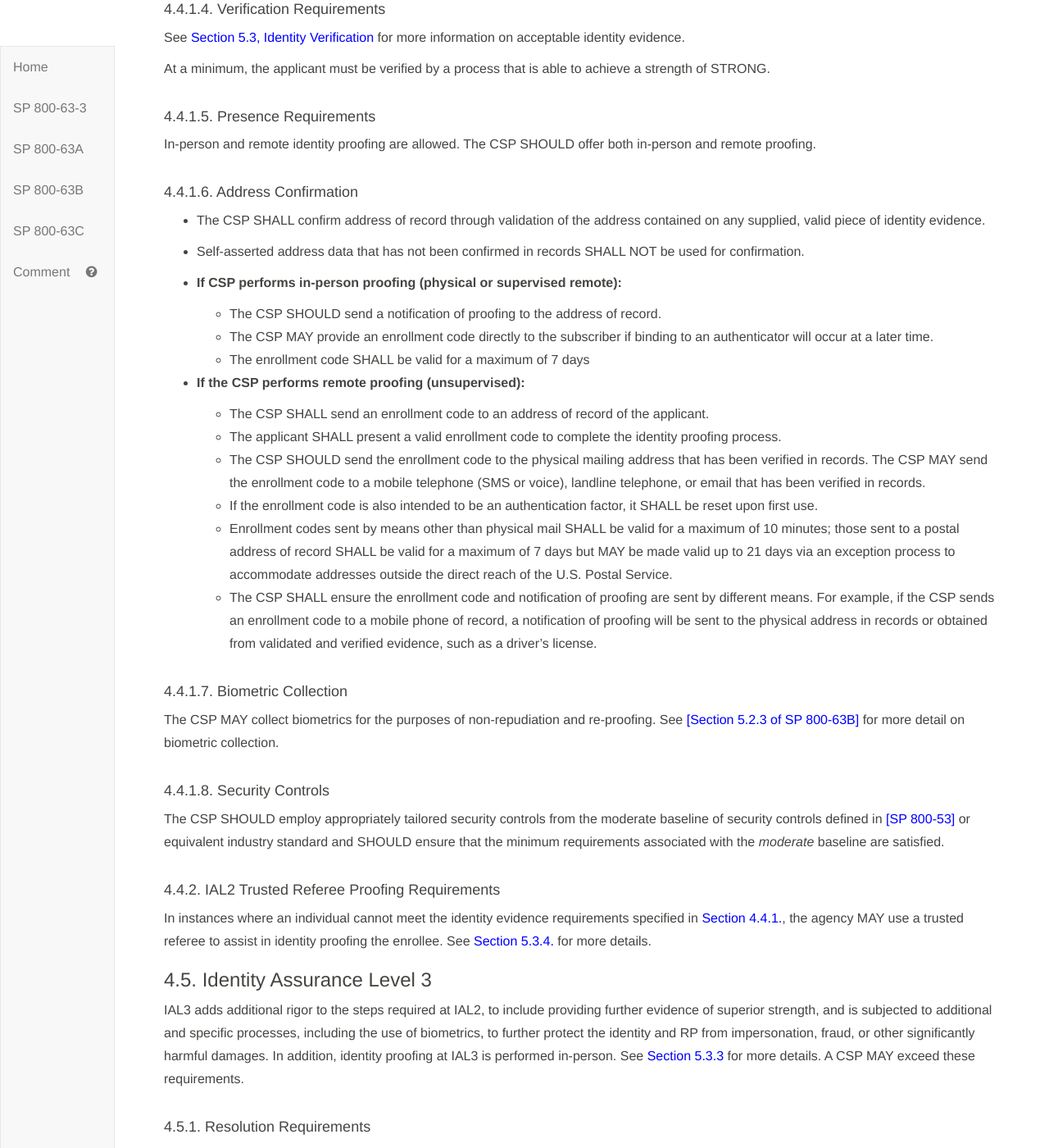
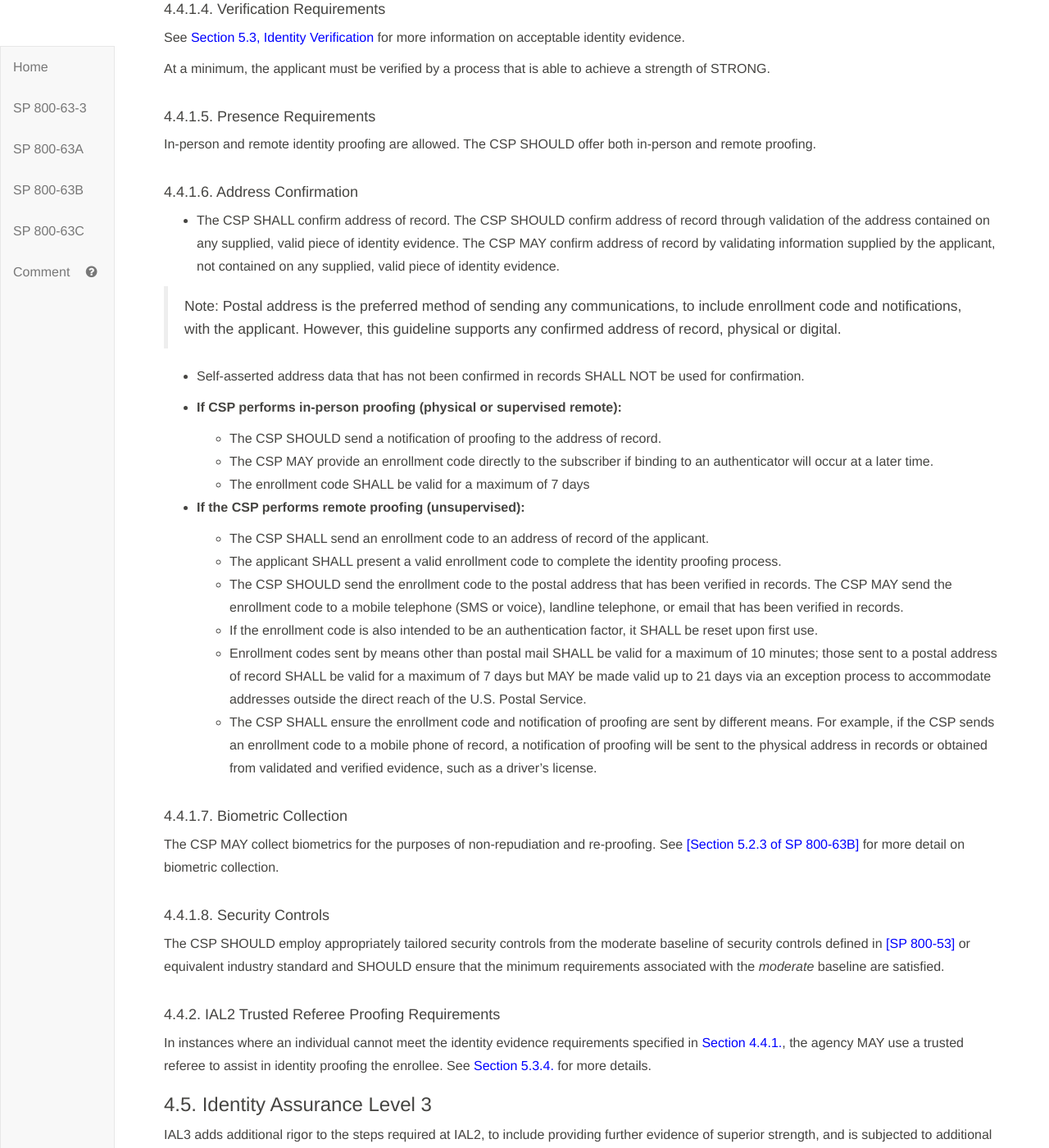
Before and after one commit to usnistgov/800-63-3, a Jekyll site: the page built from sp800-63a/sec4_ial.md, in a window 1280 px wide and 1400 px high, scrolled down 3767 px. Shown: the whole window at 82% size. Built offline with Jekyll 4.4.1, drawn with Linux system fonts in a browser that asks for light colours; our own code applies the rules of GitHub Pages for plain Markdown files; some of the changed text lies outside the part shown.

Commit message:
Closes #642

```diff
--- a/sp800-63a/sec4_ial.md
+++ b/sp800-63a/sec4_ial.md
@@ -113,8 +113,9 @@ In-person and remote identity proofing are allowed. The CSP SHOULD offer both in
 
 #### <a name="4-4-1-6"></a> 4.4.1.6. Address Confirmation
 
-- The CSP SHALL confirm address of record through validation of the address contained on any supplied, valid piece of identity evidence.
+- The CSP SHALL confirm address of record. The CSP SHOULD confirm address of record through validation of the address contained on any supplied, valid piece of identity evidence. The CSP MAY confirm address of record by validating information supplied by the applicant, not contained on any supplied, valid piece of identity evidence.
 
+> Note: Postal address is the preferred method of sending any communications, to include enrollment code and notifications, with the applicant. However, this guideline supports any confirmed address of record, physical or digital.
 
 - Self-asserted address data that has not been confirmed in records SHALL NOT be used for confirmation.
 
@@ -128,9 +129,9 @@ In-person and remote identity proofing are allowed. The CSP SHOULD offer both in
 
 	- The CSP SHALL send an enrollment code to an address of record of the applicant.
 	- The applicant SHALL present a valid enrollment code to complete the identity proofing process.
-	- The CSP SHOULD send the enrollment code to the physical mailing address that has been verified in records.  The CSP MAY send the enrollment code to a mobile telephone (SMS or voice), landline telephone, or email that has been verified in records.
+	- The CSP SHOULD send the enrollment code to the postal address that has been verified in records.  The CSP MAY send the enrollment code to a mobile telephone (SMS or voice), landline telephone, or email that has been verified in records.
 	- If the enrollment code is also intended to be an authentication factor, it SHALL be reset upon first use.
-	- Enrollment codes sent by means other than physical mail SHALL be valid for a maximum of 10 minutes; those sent to a postal address of record SHALL be valid for a maximum of 7 days but MAY be made valid up to 21 days via an exception process to accommodate addresses outside the direct reach of the U.S. Postal Service.
+	- Enrollment codes sent by means other than postal mail SHALL be valid for a maximum of 10 minutes; those sent to a postal address of record SHALL be valid for a maximum of 7 days but MAY be made valid up to 21 days via an exception process to accommodate addresses outside the direct reach of the U.S. Postal Service.
 	- The CSP SHALL ensure the enrollment code and notification of proofing are sent by different means. For example, if the CSP sends an enrollment code to a mobile phone of record, a notification of proofing will be sent to the physical address in records or obtained from validated and verified evidence, such as a driver's license.
 
 #### 4.4.1.7. Biometric Collection
@@ -183,7 +184,7 @@ Unsupervised remote proofing SHALL NOT be allowed.
 
 #### 4.5.6. Address Confirmation
 
-- The CSP SHALL confirm address of record through validation of the address contained on any supplied, valid piece of identity evidence.
+- The CSP SHALL confirm address of record. The CSP SHOULD confirm address of record through validation of the address contained on any supplied, valid piece of identity evidence. The CSP MAY confirm address of record by validating information supplied by the applicant, not contained on any supplied, valid piece of identity evidence.
 - Self-asserted address data SHALL NOT be used for confirmation.
 - A notification of proofing SHALL be sent to the confirmed address of record.
 - The CSP MAY provide an enrollment code directly to the subscriber if binding to an authenticator will occur at a later time. The enrollment code SHALL be valid for a maximum of 7 days.
```
